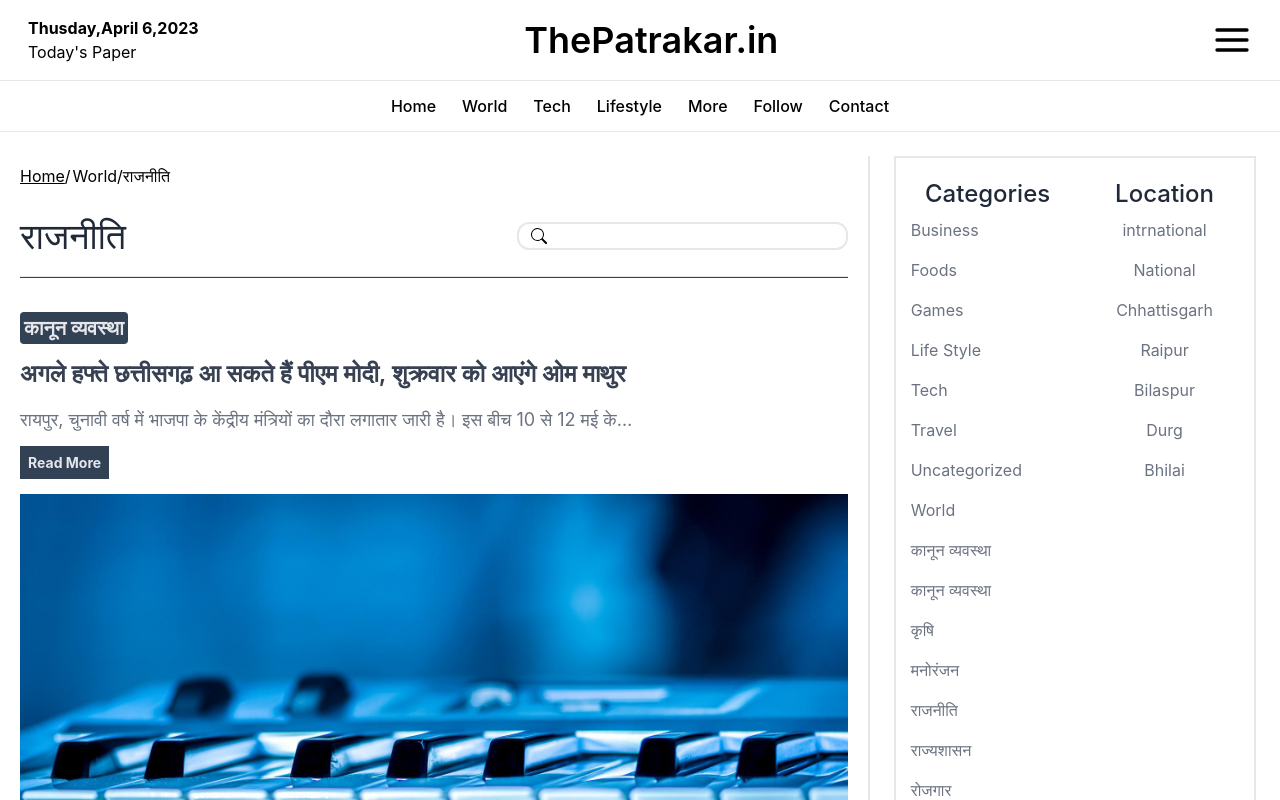
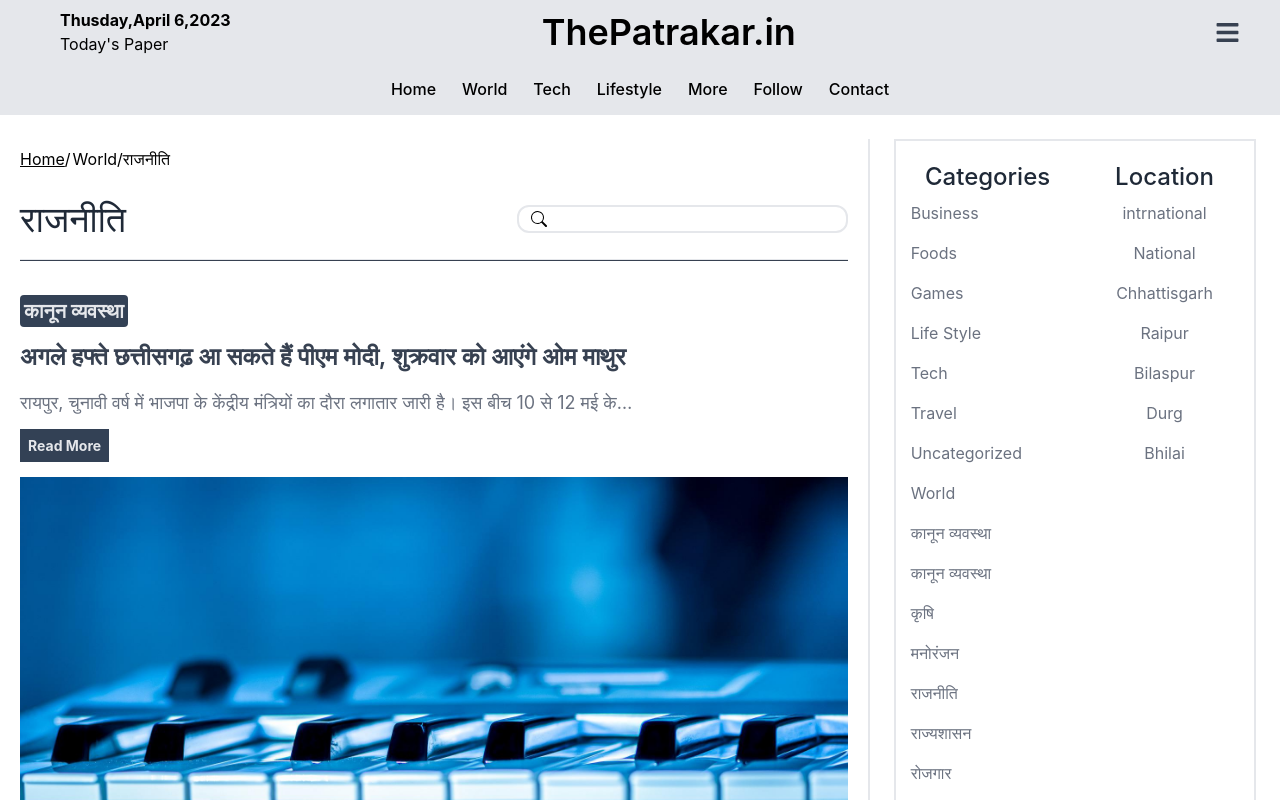
Before and after one commit to AmanPatel2003/ThePatrakar1, a React (Create React App) app: page /rajniti in a window 1280 px wide. Shown: the top 800 px of the page. Built offline with nearby package versions, Linux system fonts and the light colour scheme.

Commit message:
third commit

```diff
--- a/src/App.js
+++ b/src/App.js
@@ -5,13 +5,15 @@ import { Footer } from "./component/Footer";
 import { Rajniti } from "./component/Rajniti";
 import { News_Page } from "./component/News_Page";
 import { Contect } from "./component/Contect";
+import { Navebar } from "./component/Navebar";
 import { BrowserRouter as Router,Routes , Route } from "react-router-dom";
 
 function App() {
   return (
     <Router>
       <div className="xs:w-full sm:w-full md:w--[100%]">
-        <Header />
+        {/* <Header /> */}
+        <Navebar/>
         <Routes>
           <Route exact path="/" element={<Home />}></Route>
           <Route exact path="/rajniti" element={<Rajniti />}></Route>
--- a/src/component/Comp.js
+++ b/src/component/Comp.js
@@ -3,7 +3,7 @@ export const Comp = (props) => {
   return (
     <>
       <div className="   xs:flex-col sm:flex-col md:flex-col  lg:flex-col flex xl:justify-center  2xl:justify-center  ">
-        <div className=" xs:w-full sm:w-full md:w-full lg:w-full  w-[42%] mx-[1%] xs:mx-[0%]  md:mx-[0%] lg:px-[3%] lg:mb-[2%] xs:mb-[3%] ">
+        <div className=" xs:w-full sm:w-full md:w-full lg:w-full  w-[42%] mx-[1%] xs:mx-[0%] sm:mx-[0%] md:mx-[0%] lg:px-[3%] lg:mb-[2%] xs:mb-[3%] ">
           <a
             className="bg-slate-700 text-gray-200 text-xl p-1 font-bold rounded"
 
--- a/src/component/Header.js
+++ b/src/component/Header.js
@@ -1,5 +1,21 @@
 import React from "react";
 import { FiMenu } from "react-icons/fi";
+
+const navlinks=[
+  {
+    link:"/",
+    title:"Home"
+  },
+  {
+    link:"/rajniti",
+    title:"Rajniti"
+  },
+  {
+    link:"/news",
+    title:"News"
+  }
+]
+
 
 export const Header = () => {
   return (
@@ -10,7 +26,9 @@ export const Header = () => {
           <p className=" ">Today's Paper</p>
         </div>
         <div className="text-4xl  relative right-10 sm:right-0 xs:right-0 sm:flex sm:justify-center font-semibold ">
-          <h1 className=" pr-7 float-left xs:pr-0 xs:ml-2 sm:ml-2">ThePatrakar.in</h1>
+          <h1 className=" pr-7 float-left xs:pr-0 xs:ml-2 sm:ml-2">
+            ThePatrakar.in
+          </h1>
         </div>
         <div className="mr-7   sm:float:right xs:mr-2 sm:mr-2 ">
           <FiMenu size={40} className="hover:text-blue-500 xs:float-right " />
--- /dev/null
+++ b/src/component/Navebar.js
@@ -0,0 +1,153 @@
+// import React from "react";
+import React, {useState} from "react";
+import { FaTimes } from "react-icons/fa";
+import { FaBars } from "react-icons/fa";
+
+const navlinks = [
+  {
+    title: "Home",
+    link: "/",
+  },
+  {
+    title: "Rajniti",
+    link: "/rajniti",
+  },
+  {
+    title: "News",
+    link: "/news",
+  },
+];
+
+export const Navebar = () => {
+const [open, setOpen] = useState(false)
+
+
+const handeleMenu =()=>{
+    setOpen((prev) => !prev);
+    console.log(open)
+};
+
+  return (
+    <div className="bg-gray-200">
+      <div className="mx-auto px-4 sm:px-6 lg:px-8">
+        <div className="flex items-center justify-between h-16">
+          <div className="  ml-7 xs:hidden sm:hidden">
+            <h4 className="font-bold text-1xl  ">Thusday,April 6,2023</h4>
+            <p className=" ">Today's Paper</p>
+          </div>
+          <div className="text-4xl  relative right-10 sm:right-0 xs:right-0 sm:flex sm:justify-center font-semibold ">
+            <h1 className=" pr-7 float-left xs:pr-0 xs:ml-2 sm:ml-2">
+              ThePatrakar.in
+            </h1>
+          </div>
+          {/* navlinks */}
+          {/* <div className=" md-block  ">
+            <div className="ml-10 flex items-baseline space-x-4 ">
+              {navlinks.map((link, index) => (
+                <a
+                  key={index}
+                  className="text-gray-300 transition-all  hover:bg-gray-600 hover:text-white px-3 py-2 rounded-md text-md font-medium "
+                  href={link.link}
+                >
+                  {link.title}
+                </a>
+              ))}
+            </div>
+          </div> */}
+          {/* hamburger button */}
+          <div className="mr-2 flex md:hidden ">
+            <button
+              className="inline-flex items-center justify-centerp-2 text-gray-700 hover:text-white hover:bg-gray-700 "
+              type="button"
+              onClick={handeleMenu}
+            >
+              <span className="sr-only">Opne main menu</span>
+              {open == true ? <FaTimes size={25} /> : <FaBars size={25}/>}
+            </button>
+          </div>
+        </div>
+      </div>
+      {/* mobile menu */}
+      {open ? (
+        <div className="md:hidden ">
+          <div className=" ox-2 pt-2 pb-3 space-y-1 sm:px-3 ">
+            {navlinks.map((link, index) => (
+              <a
+                key={index}
+                className="text-gray-800 hover:bg-gray-700 hover:text-white block px-3 py-2 rounded-md text-base font-medium  "
+                href={link.link}
+              >
+                {link.title}
+              </a>
+            ))}
+          </div>
+        </div>
+      ) : null}
+
+      <div className="min-h-[50px] ">
+        <ul className="flex justify-center items-center h-[50px] ">
+          <li className="mx-[13px] xs:mx-[1%] sm:mx-2 font-medium items-center  hover:mx-[9px]">
+            <a
+              target=""
+              className="hover:text-blue-400 hover:text-lg xs:text-sm sm:text-sm "
+              href="/rajniti"
+            >
+              Home
+            </a>
+          </li>
+          <li className="mx-[13px] xs:mx-[1%] sm:mx-2 font-medium  hover:mx-[9px]">
+            <a
+              target=""
+              className="hover:text-blue-400 hover:text-lg xs:text-sm sm:text-sm "
+              href="/news"
+            >
+              World
+            </a>
+          </li>
+          <li className="mx-[13px] xs:mx-[1%] sm:mx-2 font-medium  hover:mx-[9px]">
+            <a
+              target=""
+              className="hover:text-blue-400 hover:text-lg xs:text-sm sm:text-sm "
+              href="/"
+            >
+              Tech
+            </a>
+          </li>
+          <li className="mx-[13px] xs:mx-[1%] sm:mx-2 font-medium  hover:mx-[9px]">
+            <a className="hover:text-blue-400 hover:text-lg " href="/">
+              Lifestyle
+            </a>
+          </li>
+          <li className="mx-[13px] xs:mx-[1%] sm:mx-2 font-medium  hover:mx-[9px]">
+            <a
+              target=""
+              className="hover:text-blue-400 hover:text-lg xs:text-sm sm:text-sm "
+              href="/rajniti"
+            >
+              More
+            </a>
+          </li>
+          <li className="mx-[13px] xs:mx-[1%] sm:mx-2 font-medium  hover:mx-[9px]">
+            <a
+              target=""
+              className="hover:text-blue-400 hover:text-lg xs:text-sm sm:text-sm "
+              href="/news"
+            >
+              Follow
+            </a>
+          </li>
+          <li className="mx-[13px] xs:mx-[1%] sm:mx-2 font-medium  hover:mx-[9px]">
+            <a
+              target=""
+              className="hover:text-blue-400 hover:text-lg xs:text-sm sm:text-sm "
+              href="/contect"
+            >
+              Contact
+            </a>
+          </li>
+        </ul>
+      </div>
+      <hr />
+    </div>
+  );
+};
```
